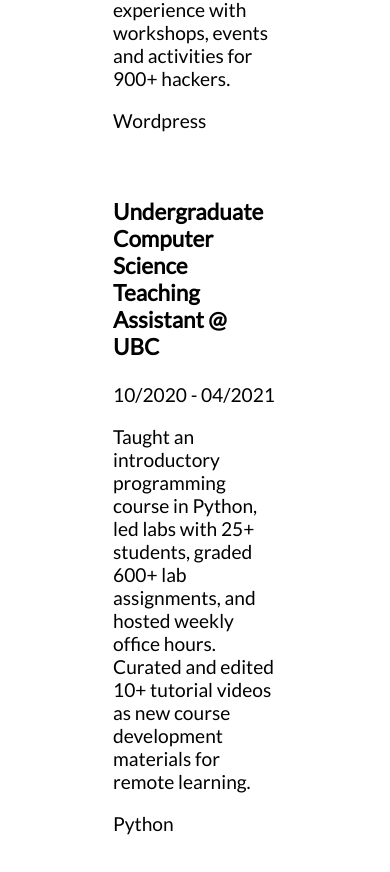
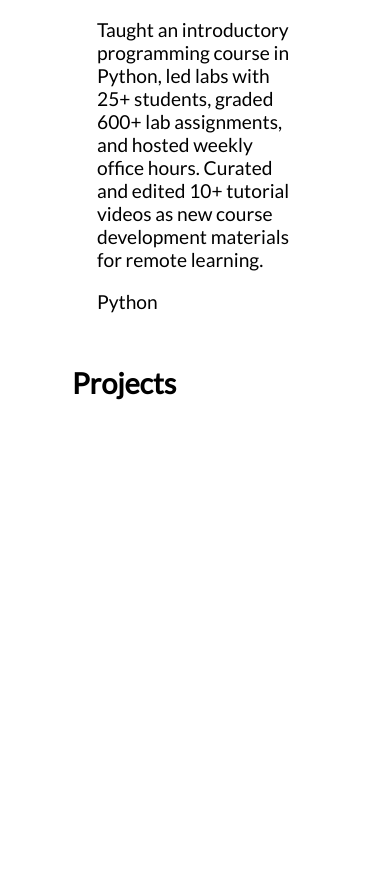
Before and after one commit to ichung08/Portfolio, a React (Create React App) app: page / in a window 390 px wide. Shown: the part 2616-3488 px from the top of the page. After the commit the page ends 3040 px from the top, so only its background shows below. Built offline with nearby package versions, Linux system fonts and the light colour scheme.

Commit message:
added responsive window resizing

```diff
--- a/public/index.html
+++ b/public/index.html
@@ -1,14 +1,12 @@
 <!DOCTYPE html>
 <html lang="en">
+
 <head>
   <meta charset="utf-8" />
   <link rel="icon" href="%PUBLIC_URL%/favicon.ico" />
   <meta name="viewport" content="width=device-width, initial-scale=1" />
   <meta name="theme-color" content="#000000" />
-    <meta
-      name="description"
-      content="Web site created using create-react-app"
-    />
+  <meta name="description" content="Web site created using create-react-app" />
   <link rel="apple-touch-icon" href="%PUBLIC_URL%/logo192.png" />
   <!--
       manifest.json provides metadata used when your web app is installed on a
@@ -24,8 +22,9 @@
       work correctly both with client-side routing and a non-root public URL.
       Learn how to configure a non-root public URL by running `npm run build`.
     -->
-    <title>React App</title>
+  <title>Isaac Chung</title>
 </head>
+
 <body>
   <noscript>You need to enable JavaScript to run this app.</noscript>
   <div id="root"></div>
@@ -40,4 +39,5 @@
       To create a production bundle, use `npm run build` or `yarn build`.
     -->
 </body>
+
 </html>
--- a/src/App.js
+++ b/src/App.js
@@ -1,6 +1,7 @@
 import Header from "./components/Header";
 import About from "./components/About";
 import Experience from "./components/Experience";
+import Projects from "./components/Projects";
 
 function App() {
   return (
@@ -9,6 +10,7 @@ function App() {
       <div className="container">
         <About />
         <Experience />
+        <Projects />
       </div>
     </div>
   );
--- a/src/index.css
+++ b/src/index.css
@@ -28,11 +28,28 @@ body {
 }
 
 .container {
-  margin: auto 5rem auto 5rem;
+  /* display: flex;
+  flex-direction: column; */
+  margin: auto 20rem auto 20rem;
   font-size: 1.2rem;
+  word-wrap: normal;
 }
 
 .post {
   margin: 5px;
   padding: 10px 20px 10px 20px;
 }
+
+@media only screen and (max-width: 1500px) {
+  .container {
+    margin-left: 10rem;
+    margin-right: 10rem;
+  }
+}
+
+@media only screen and (max-width: 700px) {
+  .container {
+    margin-left: 4rem;
+    margin-right: 4rem;
+  }
+}
```
Also changed, not shown: public/manifest.json. Lines whose indentation alone changed are shown as unchanged.
